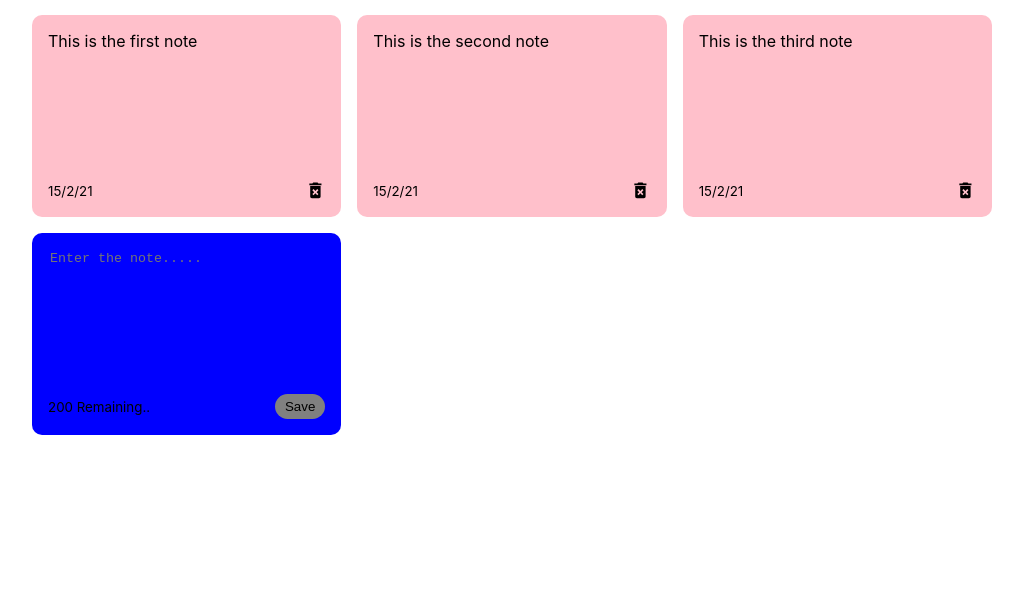
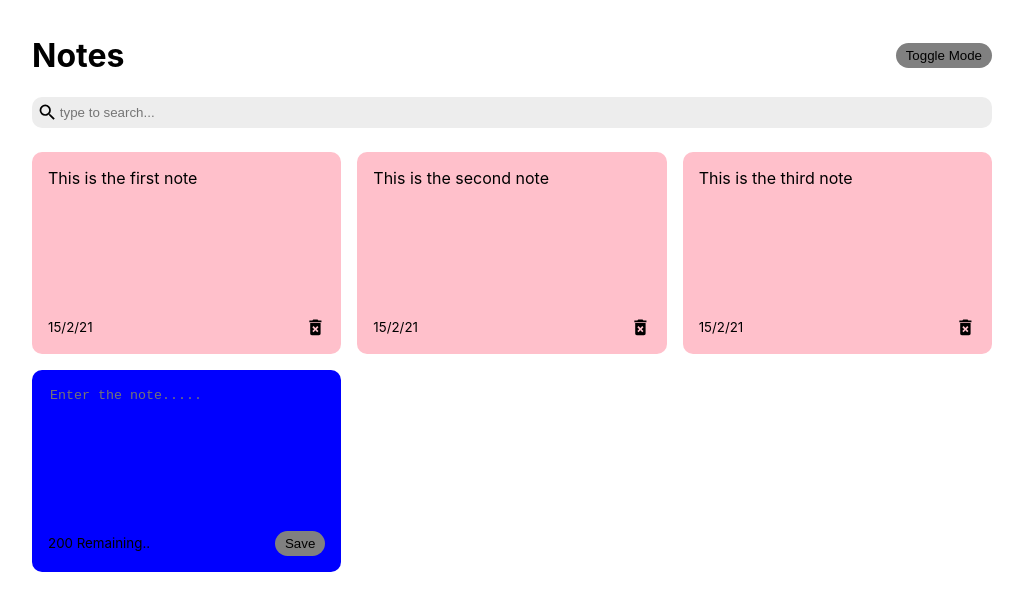
Before and after one commit to hack-e-d/notes-app, a React (Create React App) app: page / in a window 1280 px wide. Shown: the top 610 px of the page, without its empty margins (128-1151 px from the left). Built offline with nearby package versions, Linux system fonts and the light colour scheme.

Commit message:
Delete note ,Search note and Toggle
Deletion of a existing note ,
searching based on the text of the note
and
Toggling between dark and light mode

```diff
--- a/src/App.js
+++ b/src/App.js
@@ -1,6 +1,8 @@
 import { useState } from "react";
 import { nanoid } from "nanoid";
 import NotesList from "./components/NotesList"
+import Search from "./components/search";
+import Header from "./components/header";
 
 const App = () => {
   const [notes, setNotes] = useState([{
@@ -19,6 +21,10 @@
     date: "15/2/21"
   }]);
 
+  const [searchText , setSearchText ] = useState('');
+
+  const [darkMode , setDarkMode ] = useState(false);
+
   const addNote = (text) => {
     // console.log(text);
     const date = new Date();
@@ -32,9 +38,22 @@
     setNotes(newNotes);
   };
 
+  const deleteNote = (id) => {
+    const newNotes = notes.filter((note)=> note.id !== id);
+    setNotes(newNotes);
+  };
+
   return (
-    <div className="container">
-      <NotesList notes = {notes} handleAddNote={addNote}/>
+    <div className={`${darkMode && 'dark-mode'}`}>
+      <div className="container">
+        <Header handleDarkMode={setDarkMode} />
+        <Search handleSearchNote={setSearchText} />
+        <NotesList notes={notes.filter((note) =>
+          note.text.toLocaleLowerCase().includes(searchText)
+        )}
+          handleAddNote={addNote}
+          handleDeleteNote={deleteNote} />
+      </div>
     </div>
   );
 };
--- a/src/components/Note.js
+++ b/src/components/Note.js
@@ -1,12 +1,12 @@
 import { MdDeleteForever } from 'react-icons/md';
 
-const Note = ({ id, text, date }) => {
+const Note = ({ id, text, date, handleDeleteNote }) => {
     return (
         <div className="note">
             <span>{text}</span>
             <div className="note-footer">
                 <small>{date}</small>
-                <MdDeleteForever className="delete-icon" size="1.3em"/>
+                <MdDeleteForever onClick = {()=> handleDeleteNote(id)} className="delete-icon" size="1.3em"/>
             </div>
         </div>
     );
--- a/src/components/NotesList.js
+++ b/src/components/NotesList.js
@@ -1,11 +1,11 @@
 import AddNote from './AddNote';
 import Note from './Note';
 
-const NotesList = ({ notes, handleAddNote }) =>{
+const NotesList = ({ notes, handleAddNote, handleDeleteNote }) =>{
     return (
         <div className = "notes-list">
             {notes.map((note) => (
-                <Note id={note.id} text={note.text} date={note.date} />
+                <Note id={note.id} text={note.text} date={note.date} handleDeleteNote = {handleDeleteNote}/>
             ))}
             <AddNote handleAddNote= {handleAddNote} />
         </div>
--- /dev/null
+++ b/src/components/header.js
@@ -0,0 +1,18 @@
+import React from 'react';
+
+const Header = ({ handleDarkMode }) => {
+    return (
+        <div className='header'>
+            <h1>Notes</h1>
+            <button
+                onClick={() =>
+                    handleDarkMode(
+                        (previousDarkMode) => !previousDarkMode
+                    )
+                }
+                className = "save">Toggle Mode</button>
+        </div>
+    );
+};
+
+export default Header;
--- /dev/null
+++ b/src/components/search.js
@@ -0,0 +1,13 @@
+import React from 'react';
+import { MdSearch } from 'react-icons/md';
+
+const Search = ({handleSearchNote}) => {
+    return (
+        <div className = 'search'>
+            <MdSearch className = 'search-icon' size='1.3em' />
+            <input onChange={(event) => handleSearchNote(event.target.value)} type="text" placeholder="type to search..."/>
+        </div>
+    );
+};
+
+export default Search;
--- a/src/index.css
+++ b/src/index.css
@@ -12,8 +12,23 @@
     monospace;
 }
 
+.header {
+display: flex;
+align-items: center;
+justify-content: space-between;
+}
+
+.dark-mode {
+  background-color: black;
+}
+
+.dark-mode h1 {
+  color: white;
+}
+
 .container {
   max-width: 960px;
+  min-height: 100vh;
   margin-right: auto;
   margin-left: auto;
   padding-top: 15px;
@@ -72,3 +87,25 @@
   align-items: center;
   justify-content: space-between;
 }
+
+.delete-icon {
+  cursor: pointer;
+}
+
+.search {
+  display: flex;
+  align-items: center;
+  background-color: #ededed;
+  border-radius: 10px;
+  padding: 5px;
+  margin-bottom: 1.5em;
+}
+
+.search input {
+  border: none;
+  background-color: #ededed;
+}
+
+.search input:focus {
+  outline: none;
+}
```
